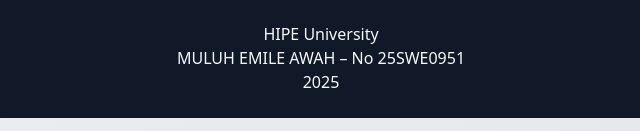
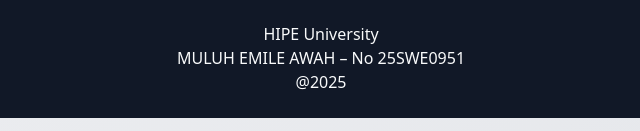
Before and after one commit to Emileeguy10/hiperegistration, a plain HTML site: page index.html in a window 1280 px wide. Shown: the part 1424-1555 px from the top of the page, 319-959 px from the left. Drawn offline with nearby package versions, Linux system fonts and the light colour scheme.

Commit message:
Update footer copyright year format

```diff
--- a/index.html
+++ b/index.html
@@ -302,7 +302,7 @@
   <footer class="py-4 text-center">
     <p class="mb-0">HIPE University</p>
     <p class="mb-0">MULUH EMILE AWAH –  No 25SWE0951</p>
-    <p class="mb-0">2025</p>
+    <p class="mb-0">@2025</p>
   </footer>
 
 
```
